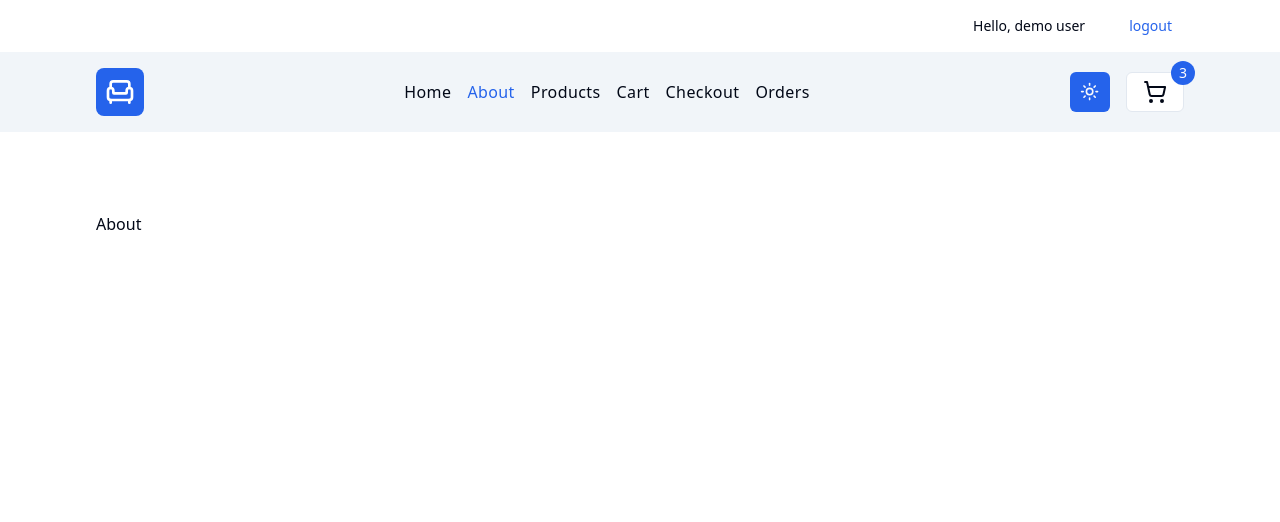
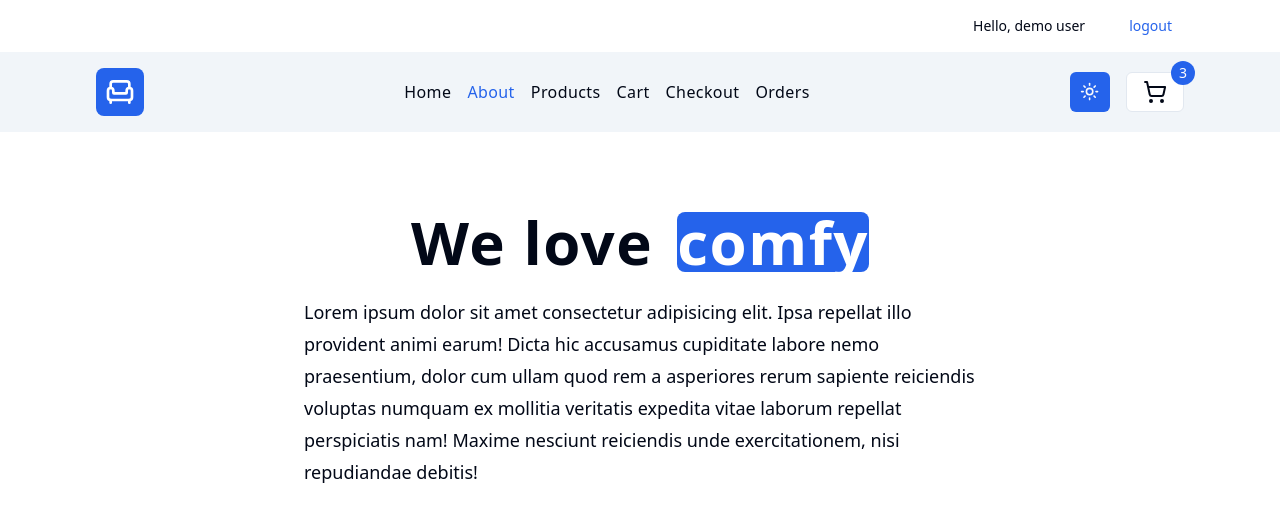
Before and after one commit to sloik89/E-commerce-typescript, a React (Vite) app in the folder frontend/: page /about in a window 1280 px wide. Shown: the top 522 px of the page. Built offline with nearby package versions, Linux system fonts and the light colour scheme.

Commit message:
adding about page

```diff
--- a/frontend/src/pages/About.tsx
+++ b/frontend/src/pages/About.tsx
@@ -1,7 +1,22 @@
 import React from "react";
 
 const About = () => {
-  return <div>About</div>;
+  return (
+    <section className="">
+      <h2 className="flex flex-wrap text-5xl text-center font-bold tracking-wide leading-none gap-2 sm:text-6xl items-center justify-center sm:gap-x-6">
+        We love
+        <span className="bg-primary text-white rounded-lg">comfy</span>
+      </h2>
+      <p className="text-lg mt-6 mx-auto leading-8 max-w-2xl">
+        Lorem ipsum dolor sit amet consectetur adipisicing elit. Ipsa repellat
+        illo provident animi earum! Dicta hic accusamus cupiditate labore nemo
+        praesentium, dolor cum ullam quod rem a asperiores rerum sapiente
+        reiciendis voluptas numquam ex mollitia veritatis expedita vitae laborum
+        repellat perspiciatis nam! Maxime nesciunt reiciendis unde
+        exercitationem, nisi repudiandae debitis!
+      </p>
+    </section>
+  );
 };
 
 export default About;
```
